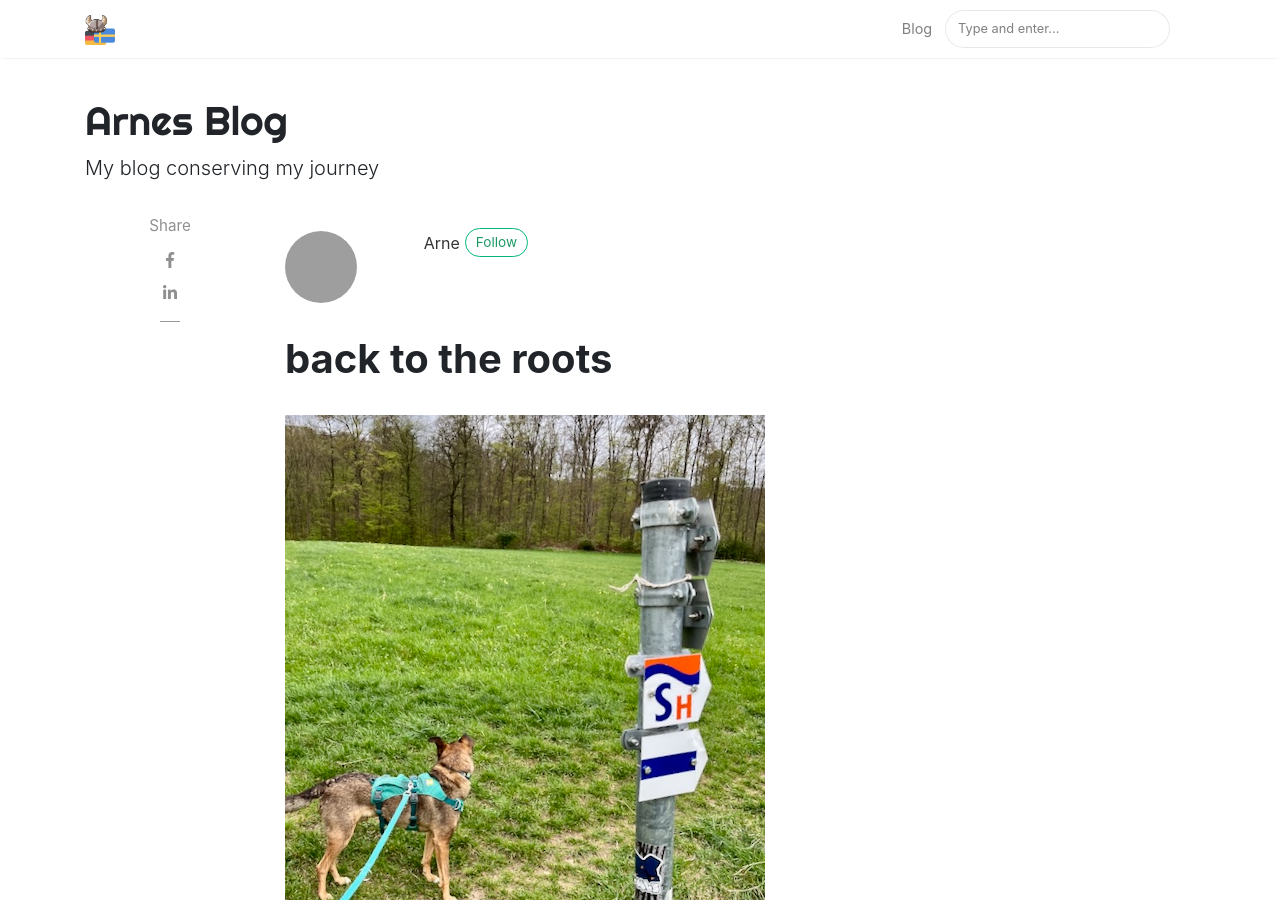
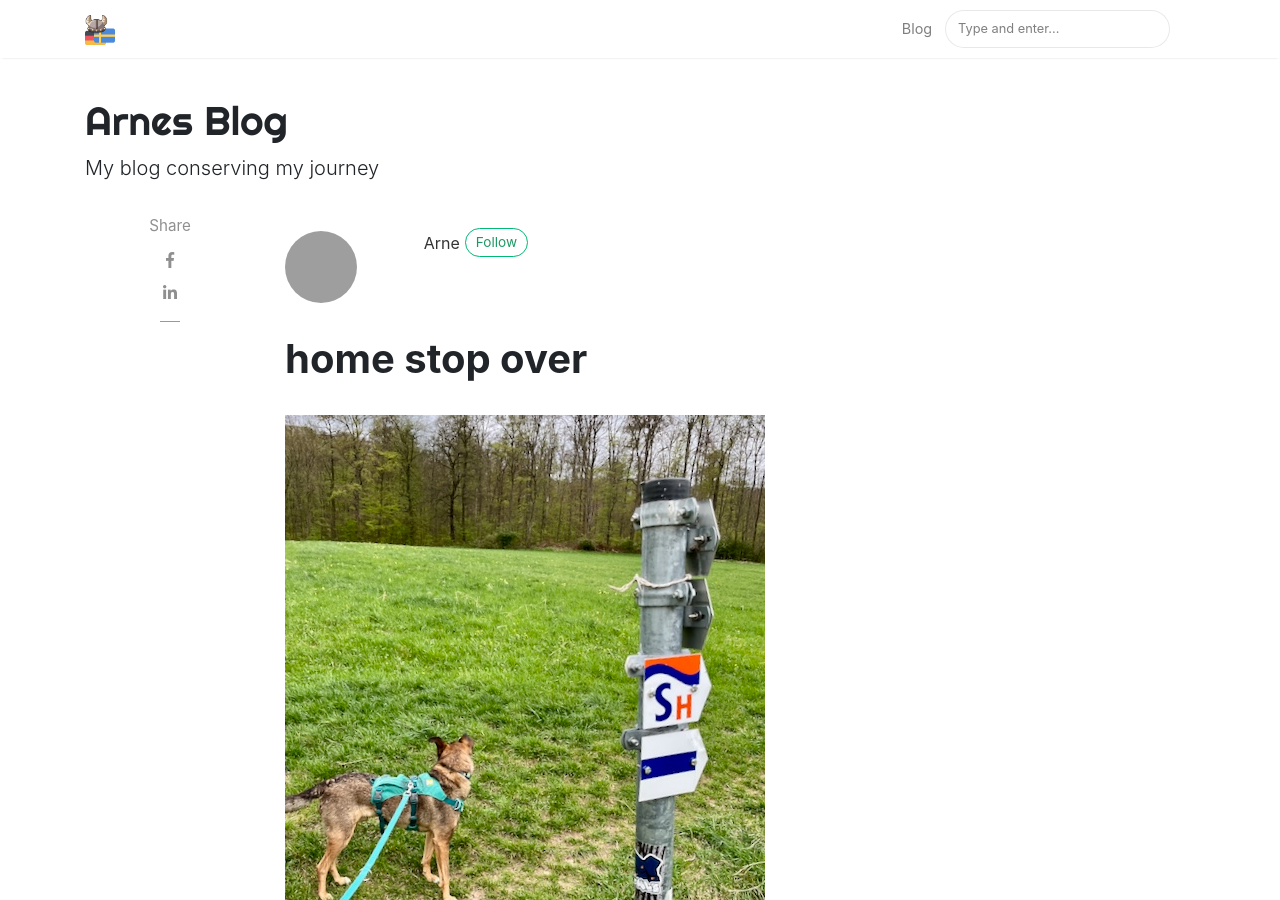
Before and after one commit to arossmann/blog, a Jekyll site: the page built from _posts/2024-04-09-back-to-the-roots.md, in a window 1280 px wide and 900 px high. Built offline with Jekyll 4.4.1, drawn with Linux system fonts in a browser that asks for light colours; nearby versions of some CDN libraries; comment, search, counter and statistics services are not loaded; grey boxes are pictures that could not be loaded.

Commit message:
Update _posts/2024-04-09-back-to-the-roots.md (via Pages CMS)

```diff
--- a/_posts/2024-04-09-back-to-the-roots.md
+++ b/_posts/2024-04-09-back-to-the-roots.md
@@ -1,7 +1,7 @@
 ---
 layout: post
 image: assets/images/IMG_2009.jpeg
-title: back to the roots
+title: home stop over
 categories: Blog
 author: arne
 ---
```
